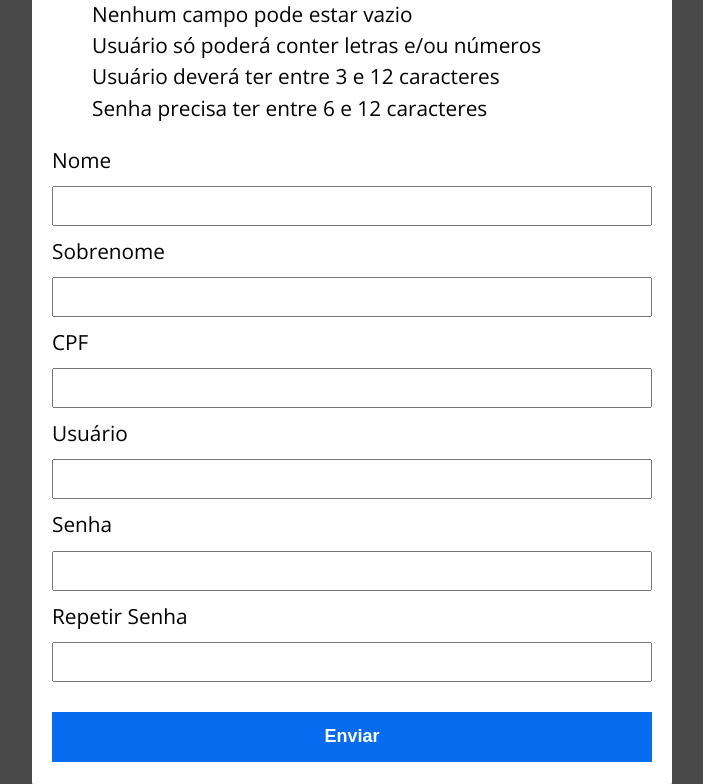
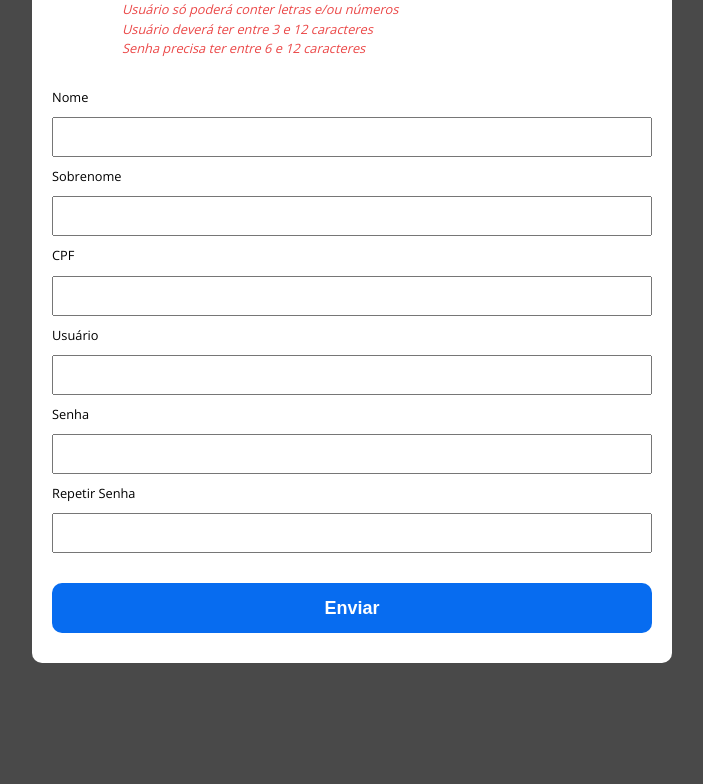
Before and after one commit to AdrianResende/Valida-Form, a plain HTML site: page index.html in a window 1280 px wide. Shown: the part 154-938 px from the top of the page, without its empty margins (288-991 px from the left). After the commit the page ends 867 px from the top, so only its background shows below. Drawn offline with nearby package versions, Linux system fonts and the light colour scheme.

Commit message:
Valida Form

```diff
--- a/assets/css/style.css
+++ b/assets/css/style.css
@@ -14,7 +14,7 @@ body {
   padding: 0;
   background: var(--primary-color);
   font-family: 'Open sans', sans-serif;
-  font-size: 1.3em;
+  font-size: 0.8em;
   line-height: 1.5em;
 }
 
@@ -51,6 +51,7 @@ form button {
   height: 50px;
   cursor: pointer;
   margin-top: 30px;
+  border-radius:10px
 }
 
 form button:hover {
--- a/index.html
+++ b/index.html
@@ -13,7 +13,13 @@
 
   <section class="container">
     <h1 style="text-align:center">Formulário de cadastro</h1>
-    <ul className="lista" style="list-style:none;">
+    <ul className="lista"
+    style="
+     list-style:none;
+     margin:30px;
+     color:rgb(235, 72, 72);
+     font-style: italic;
+     ">
       <li>Nenhum campo pode estar vazio</li>
       <li>Usuário só poderá conter letras e/ou números</li>
       <li>Usuário deverá ter entre 3 e 12 caracteres</li>
```
